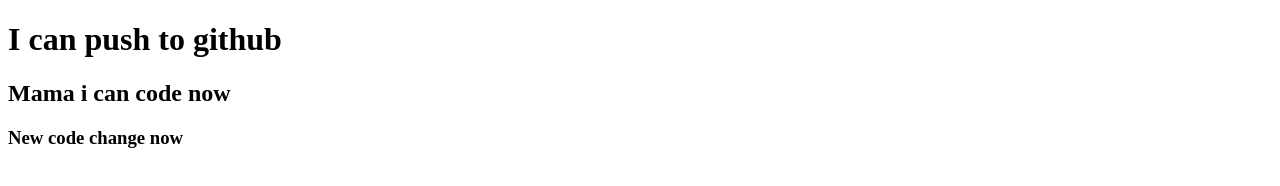
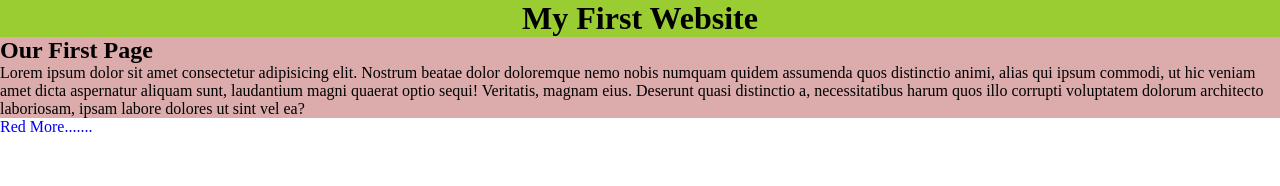
Before and after one commit to abusiddikeub/my-second-repo, a plain HTML site: page index.html in a window 1280 px wide. Drawn offline with Linux system fonts and the light colour scheme.

Commit message:
added header

```diff
--- a/index.html
+++ b/index.html
@@ -5,12 +5,16 @@
     <meta http-equiv="X-UA-Compatible" content="IE=edge">
     <meta name="viewport" content="width=device-width, initial-scale=1.0">
     <title>My second github repo</title>
+    <link rel="stylesheet" href="style.css">
 </head>
 <body>
 
-<h1>I can push to github </h1>
-<h2>Mama i can code now</h2>
-<h3>New code change now</h3>
+<div>
+    <h1>My First Website</h1>
+    <h2 class="blog">Our First Page </h2>
+    <p class="blog">Lorem ipsum dolor sit amet consectetur adipisicing elit. Nostrum beatae dolor doloremque nemo nobis numquam quidem assumenda quos distinctio animi, alias qui ipsum commodi, ut hic veniam amet dicta aspernatur aliquam sunt, laudantium magni quaerat optio sequi! Veritatis, magnam eius. Deserunt quasi distinctio a, necessitatibus harum quos illo corrupti voluptatem dolorum architecto laboriosam, ipsam labore dolores ut sint vel ea?</p>
+    <a href="btn">Red More.......</a>
+</div>
 
 
 
--- /dev/null
+++ b/style.css
@@ -0,0 +1,13 @@
+*{
+    margin:0;
+}
+h1{
+    background-color: yellowgreen;
+    text-align: center;
+}
+a{
+    text-decoration: none;
+}
+.blog{
+    background-color: rgba(165, 42, 42, 0.39);
+}
```
